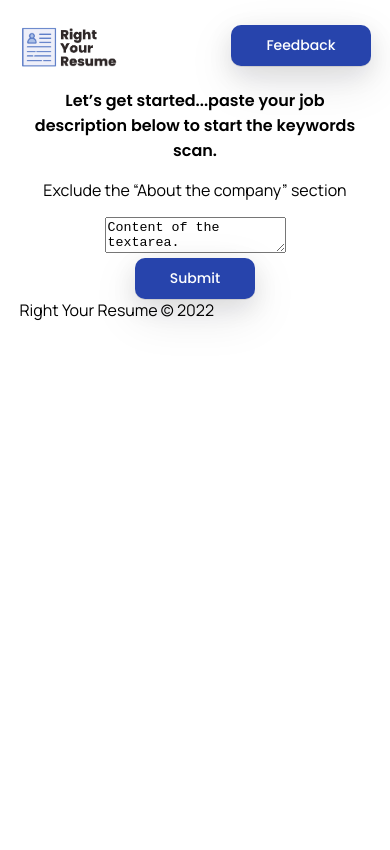
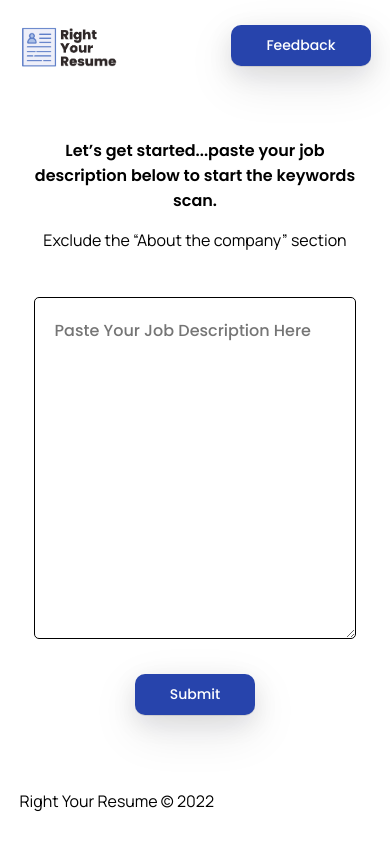
Before and after one commit to splashley/colab11-project, a React (Create React App) app: page /scanjobdescription in a window 390 px wide. Shown: the top 850 px of the page. Built offline with nearby package versions, Linux system fonts and the light colour scheme.

Commit message:
fixed responsiveness on scanjobdesc page

```diff
--- a/package.json
+++ b/package.json
@@ -6,6 +6,7 @@
     "@testing-library/jest-dom": "^5.16.4",
     "@testing-library/react": "^13.2.0",
     "@testing-library/user-event": "^13.5.0",
+    "axios": "^0.27.2",
     "react": "^18.1.0",
     "react-dom": "^18.1.0",
     "react-router-dom": "^6.3.0",
--- a/src/index.css
+++ b/src/index.css
@@ -30,6 +30,10 @@ font-size: 2rem;
 
 a {
   text-decoration: none;
+}
+
+footer {
+  padding: 25px 0;
 }
 
 .page {
@@ -135,6 +139,21 @@ a {
   justify-content: space-between;
 }
 
+.scan-job-description-page {
+  padding: 50px 0;
+}
+
+.scan-job-description-form textarea {
+  width: 80%;
+  height: 300px;
+  border: 1px solid black;
+  border-radius: 5px;
+  font-family: "Poppins", sans-serif;
+  font-size: 1rem;
+  padding: 20px;
+  margin: 30px 0;
+}
+
 @media screen and (max-width: 1440px) {
   h2 {
     font-size: 2.1rem;
@@ -191,7 +210,7 @@ a {
   }
 
   .btn-section {
-    flex-direction: row
+    flex-direction: row;
   }
 
   .btn--nextsteps {
--- a/src/routes/ScanJobDescription.js
+++ b/src/routes/ScanJobDescription.js
@@ -2,12 +2,11 @@ import * as React from 'react';
 
 export default function ScanJobDescription() {
   return (
-    <main style={{textAlign: "center"}}>
+    <main className="scan-job-description-page" style={{textAlign: "center"}}>
       <h2>Let’s get started...paste your job description below to start the keywords scan. </h2>
       <p>Exclude the “About the company” section</p>
-      <form>
-      <textarea>
-  Content of the textarea.
+      <form className="scan-job-description-form">
+      <textarea placeholder="Paste Your Job Description Here">
 </textarea><br />
 <button className="btn btn--blue">Submit</button>
     </form>
```
Also changed, not shown: 1 other file (tests, documents, lock files or other folders). Lines whose indentation alone changed are shown as unchanged.
